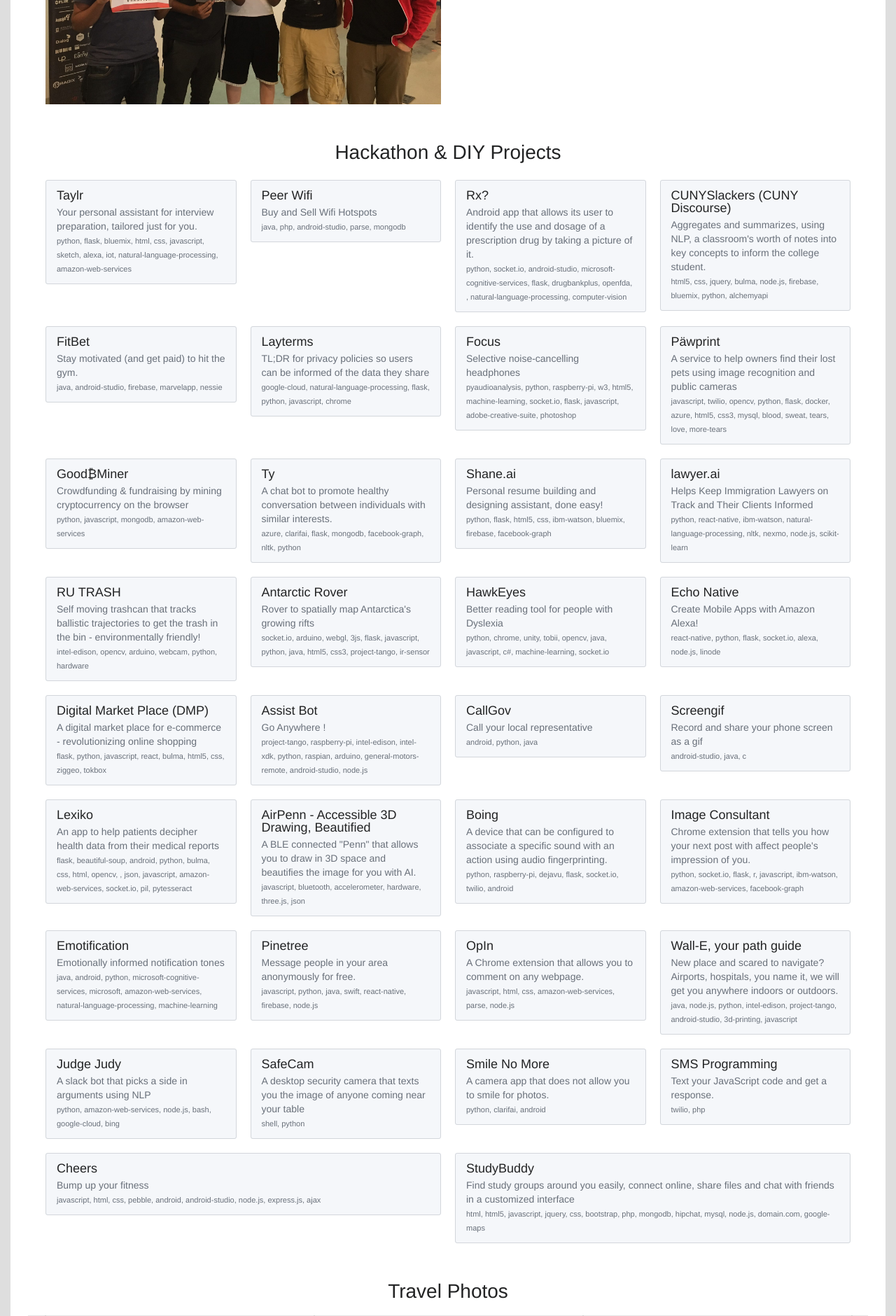
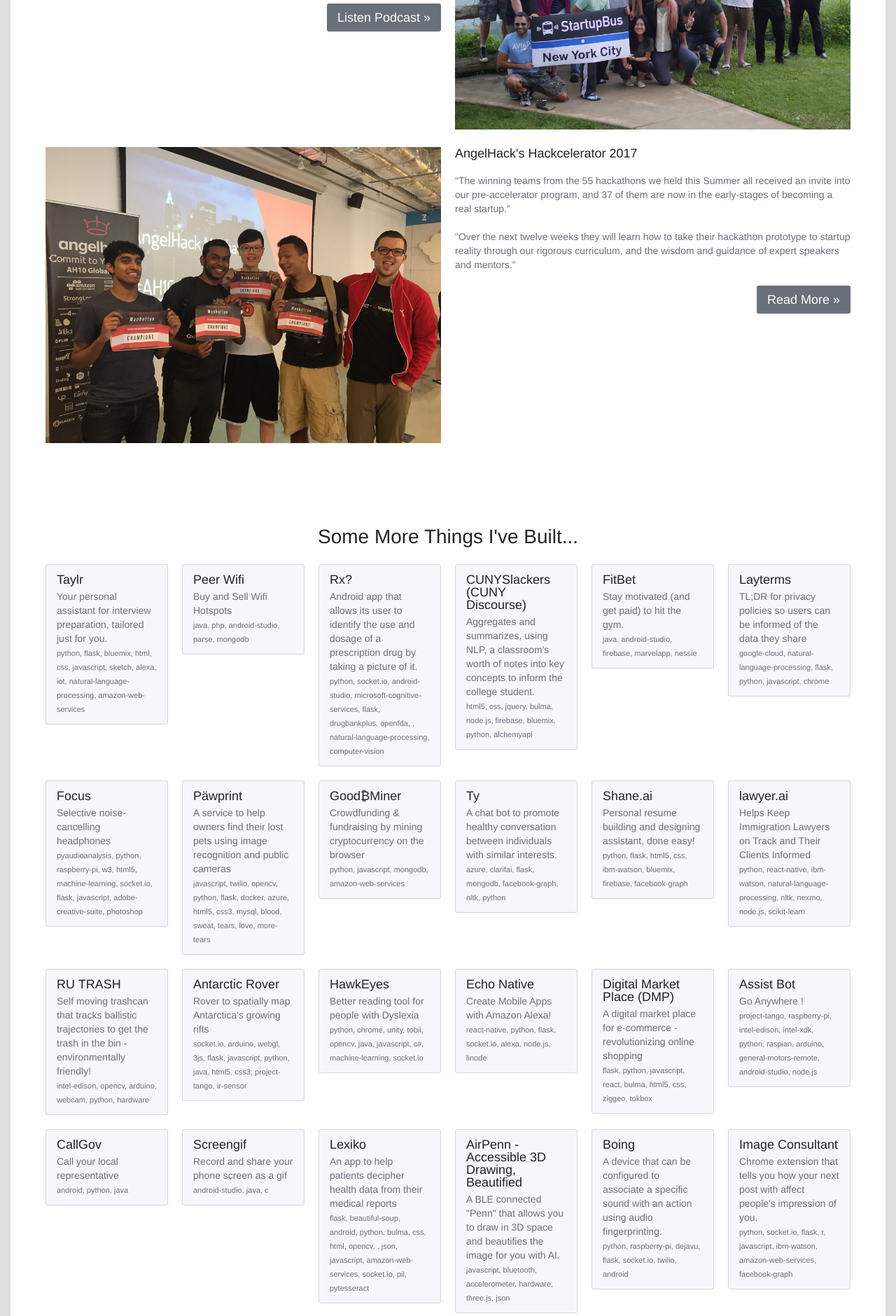
Before and after one commit to mdnahian/mdnahian.github.io, a Flask app: page / in a window 1280 px wide. Shown: the part 3680-5560 px from the top of the page at 70% size. Run offline with Flask 2, Linux system fonts and the light colour scheme; some libraries are stand-ins or nearby versions.

Commit message:
Update headings

```diff
--- a/web/rest/app.py
+++ b/web/rest/app.py
@@ -1,7 +1,7 @@
 import os
+import sys
 import glob
 from flask import Flask, render_template, url_for, send_from_directory, make_response
-from rest.data import published_projects, hackathon_projects, activities
 
 app = Flask(__name__, static_url_path='')
 
@@ -28,5 +28,8 @@ def apply_caching(response):
     return response
 
 
-if __name__ == '__main__':
-	app.run(debug=True)
+if __name__ == "__main__":
+    from data import published_projects, hackathon_projects, activities
+    app.run(debug=True)
+else:
+    from rest.data import published_projects, hackathon_projects, activities
--- a/web/rest/templates/index.html
+++ b/web/rest/templates/index.html
@@ -42,7 +42,7 @@
 
   <div class="main-content">
 
-    <h3 class="title">Portfolio</h3>
+    <h3 class="title">The Things I've Built</h3>
 
     <div id="projects" class="container">
       {% for project in published_projects %}
@@ -74,7 +74,25 @@
       {% endfor %}
     </div>
 
-    <h3 class="title" style="margin-top:45px;">Activities</h3>
+    <h3 class="title" style="margin-top:90px;">The Places I've Been</h3>
+
+    <div class="container">
+      <div id="travel-photos" class="carousel">
+        {% for photo in travel_photos %}
+        <div class="slider-item">
+          <div class="card" style="width: 100%;">
+            <div class="card-image">
+              <figure class="image is-4by3">
+                <img src="{{ photo }}" alt="">
+              </figure>
+            </div>
+          </div>
+        </div>
+        {% endfor %}
+      </div>
+    </div>
+
+    <h3 class="title" style="margin-top:90px;">The Stuff I've Done</h3>
 
     <div id="projects" class="container" style="padding:25px; padding-top:0;">
       {% for activity in activities %}
@@ -121,14 +139,14 @@
       {% endfor %}
     </div>
 
-    <h3 class="title">Hackathon &amp; DIY Projects</h3>
+    <h3 class="title" style="margin-top: 90px;">Some More Things I've Built...</h3>
 
     <div id="projects" class="container" style="padding:25px; padding-top:0;">
       {% for project in hackathon_projects %}
-      {% if loop.index0 != 0 and loop.index0 % 4 == 0 %}
+      {% if loop.index0 != 0 and loop.index0 % 6 == 0 %}
       </div>
       {% endif %}
-      {% if loop.index0 % 4 == 0 %}
+      {% if loop.index0 % 6 == 0 %}
       <div class="columns">
       {% endif %}
       <a class="column" href="{{ project['url'] }}" target="_blank">
@@ -142,24 +160,6 @@
         </article>
       </a>
       {% endfor %}
-    </div>
-
-    <h3 class="title" style="margin-top:45px;">Travel Photos</h3>
-
-    <div class="container">
-      <div id="travel-photos" class="carousel">
-        {% for photo in travel_photos %}
-        <div class="slider-item">
-          <div class="card" style="width: 100%;">
-            <div class="card-image">
-              <figure class="image is-4by3">
-                <img src="{{ photo }}" alt="">
-              </figure>
-            </div>
-          </div>
-        </div>
-        {% endfor %}
-      </div>
     </div>
 
 
```
Also changed, not shown: README.md.
